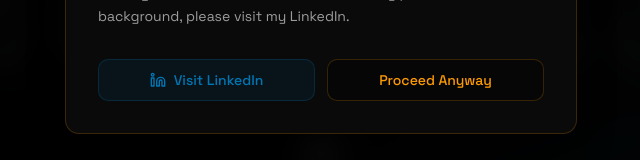
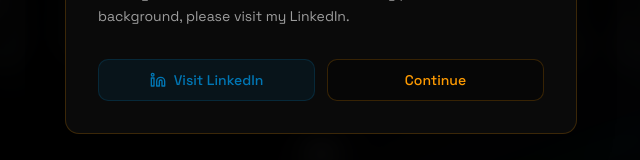
Before and after one commit to ItsMeArm00n/Main-Portfilio, a Next.js app: page / in a window 1280 px wide. Shown: the part 475-635 px from the top of the page, without its empty margins (319-959 px from the left). Built offline with nearby package versions, Linux system fonts and the light colour scheme.

Commit message:
Update welcome-popup.tsx

```diff
--- a/components/welcome-popup.tsx
+++ b/components/welcome-popup.tsx
@@ -106,7 +106,7 @@ export default function WelcomePopup() {
                     onClick={handleClose}
                     className="flex-1 inline-flex items-center justify-center gap-2 px-4 py-2.5 rounded-lg bg-black/40 border border-amber-500/20 text-amber-500 hover:bg-amber-500/10 hover:border-amber-500/40 transition-all duration-300 font-medium text-sm"
                 >
-                    <span>Proceed Anyway</span>
+                    <span>Continue</span>
                 </button>
             </div>
         </div>
```
